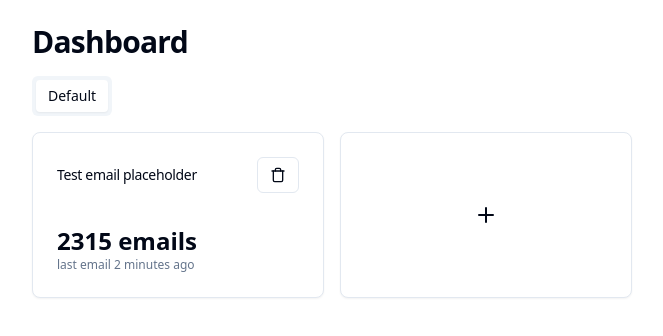
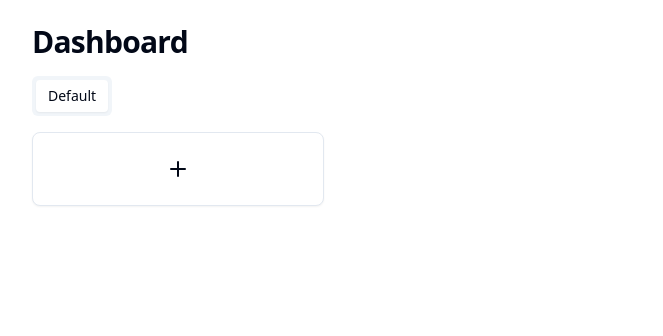
Before and after one commit to WinCisky/stg-email, a SvelteKit app: page / in a window 1280 px wide. Shown: the top 336 px of the page, without its empty margins (0-663 px from the left). Built offline with nearby package versions, Linux system fonts and the light colour scheme.

Commit message:
account management

```diff
--- a/src/lib/components/app-sidebar.svelte
+++ b/src/lib/components/app-sidebar.svelte
@@ -1,7 +1,10 @@
 <script lang="ts">
     import { base } from "$app/paths";
+    import { onMount } from "svelte";
     import * as Sidebar from "$lib/components/ui/sidebar/index.js";
     import { Separator } from "$lib/components/ui/separator/index.js";
+    import { currentAccount } from "$lib/stores/accounts.js";
+    import type { AccountCredentials } from "$lib/data.ts";
 
     import House from "lucide-svelte/icons/house";
     import Inbox from "lucide-svelte/icons/inbox";
@@ -18,6 +21,14 @@
             icon: Inbox,
         },
     ];
+
+    let account: AccountCredentials | null = null;
+
+    onMount(() => {
+        currentAccount.subscribe((value) => {
+            account = value;
+        });
+    });
 </script>
 
 <Sidebar.Root collapsible="offcanvas">
@@ -26,7 +37,7 @@
             <Sidebar.MenuItem>
                 <div class="flex items-center px-4 py-2">
                     <h3 class="text-l font-bold">
-                        ACCOUNT NAME
+                        {account?.name ?? "Account"}
                     </h3>
                 </div>
             </Sidebar.MenuItem>
--- a/src/lib/index.ts
+++ b/src/lib/index.ts
@@ -2,5 +2,6 @@
 import './components/mail.svelte';
 import './components/app-sidebar.svelte';
 import './components/account-switcher.svelte';
+import './components/icons/gmail.svelte';
 
-import './components/icons/gmail.svelte';
+import './components/stores/accounts.ts';
--- /dev/null
+++ b/src/lib/stores/accounts.ts
@@ -0,0 +1,37 @@
+import { writable } from 'svelte/store';
+import type { Account, AccountCredentials } from '$lib/data.ts';
+import { browser } from '$app/environment';
+
+// accounts
+
+let initialAccounts: Account[] = [];
+
+if (browser) {
+    const storedAccounts = localStorage.getItem('accounts');
+    initialAccounts = storedAccounts ? JSON.parse(storedAccounts) : [];
+}
+
+export const accounts = writable<Set<Account>>(new Set(initialAccounts));
+
+accounts.subscribe((value) => {
+    if (browser) {
+        localStorage.setItem('accounts', JSON.stringify(Array.from(value)));
+    }
+});
+
+// currentAccount
+
+let initialCurrentAccount: AccountCredentials | null = null;
+
+if (browser) {
+    const storedCurrentAccount = localStorage.getItem('currentAccount');
+    initialCurrentAccount = storedCurrentAccount ? JSON.parse(storedCurrentAccount) : null;
+}
+
+export const currentAccount = writable<AccountCredentials | null>(initialCurrentAccount);
+
+currentAccount.subscribe((value) => {
+    if (browser && value != null) {
+        localStorage.setItem('currentAccount', JSON.stringify(value));
+    }
+});
--- a/src/lib/utils.ts
+++ b/src/lib/utils.ts
@@ -4,3 +4,31 @@ import { twMerge } from "tailwind-merge";
 export function cn(...inputs: ClassValue[]) {
 	return twMerge(clsx(inputs));
 }
+
+export function timeSince(date: Date) {
+	var now = new Date();
+	var seconds = Math.floor((now.getTime() - date.getTime()) / 1000);
+
+	var interval = seconds / 31536000;
+
+	if (interval > 1) {
+	  return Math.floor(interval) + " years";
+	}
+	interval = seconds / 2592000;
+	if (interval > 1) {
+	  return Math.floor(interval) + " months";
+	}
+	interval = seconds / 86400;
+	if (interval > 1) {
+	  return Math.floor(interval) + " days";
+	}
+	interval = seconds / 3600;
+	if (interval > 1) {
+	  return Math.floor(interval) + " hours";
+	}
+	interval = seconds / 60;
+	if (interval > 1) {
+	  return Math.floor(interval) + " minutes";
+	}
+	return Math.floor(seconds) + " seconds";
+  }
--- a/src/routes/+page.svelte
+++ b/src/routes/+page.svelte
@@ -1,12 +1,39 @@
 <script lang="ts">
     import { base } from "$app/paths";
+    import { onMount } from "svelte";
+    import type { Account, AccountCredentials } from "$lib/data.ts";
     import Plus from "lucide-svelte/icons/plus";
     import Trash from "lucide-svelte/icons/trash";
-
+    import { accounts, currentAccount } from "$lib/stores/accounts.js";
     import { Button, buttonVariants } from "$lib/components/ui/button/index.js";
     import * as Tabs from "$lib/components/ui/tabs/index.js";
     import * as Card from "$lib/components/ui/card/index.js";
     import * as Dialog from "$lib/components/ui/dialog/index.js";
+    import { timeSince } from "$lib/utils.js";
+
+    let accountList: Account[] = [];
+    let account: AccountCredentials | null = null;
+
+    onMount(() => {
+        accounts.subscribe((value) => {
+            accountList = Array.from(value);
+        });
+        currentAccount.subscribe((value) => {
+            account = value;
+        });
+    });
+
+    function deleteAccount(account: Account) {
+        accounts.update((set) => {
+            set.delete(account);
+            return set;
+        });
+    }
+
+    function selectAccount(account: AccountCredentials) {
+        currentAccount.set(account);
+        window.location.href = `${base}/inbox`;
+    }
 </script>
 
 <div class="md:hidden">TODO: MOBILE</div>
@@ -23,51 +50,70 @@
             </Tabs.List>
             <Tabs.Content value="default" class="space-y-4">
                 <div class="grid gap-4 md:grid-cols-2 lg:grid-cols-4">
+                    {#each accountList as account (account.name + account.password)}
                         <Card.Root>
                             <Card.Header
                                 class="flex flex-row items-center justify-between space-y-0 pb-2"
                             >
-                            <a href={`${base}/inbox`}>
-                                <Card.Title class="text-sm font-medium"
-                                    >Test email placeholder</Card.Title
+                                <Card.Title
+                                    class="text-sm font-medium cursor-pointer"
+                                    onclick={() =>
+                                        selectAccount({
+                                            name: account.name,
+                                            password: account.password,
+                                        })}>{account.name}</Card.Title
                                 >
-                            </a>
                                 <Dialog.Root>
                                     <Dialog.Trigger
                                         class={buttonVariants({
                                             variant: "outline",
                                             size: "sm",
-                                    })}>
+                                        })}
+                                    >
                                         <Trash />
-                                    </Dialog.Trigger
-                                >
+                                    </Dialog.Trigger>
                                     <Dialog.Content>
                                         <Dialog.Header>
                                             <Dialog.Title
                                                 >Are you sure absolutely sure?</Dialog.Title
                                             >
                                             <Dialog.Description>
-                                            This action will only remove the account from your home listing.
-                                            No emails will be deleted in the process.
+                                                This action will only remove the
+                                                account from your home listing.
+                                                No emails will be deleted in the
+                                                process.
                                             </Dialog.Description>
                                         </Dialog.Header>
                                         <Dialog.Footer>
-                                        <Button>Delete</Button>
+                                            <Button
+                                                onclick={() =>
+                                                    deleteAccount(account)}
+                                            >
+                                                Delete
+                                            </Button>
                                         </Dialog.Footer>
                                     </Dialog.Content>
                                 </Dialog.Root>
                             </Card.Header>
-                        <a href={`${base}/inbox`}>
-                            <Card.Content>
+                            <Card.Content
+                                class="cursor-pointer"
+                                onclick={() =>
+                                    selectAccount({
+                                        name: account.name,
+                                        password: account.password,
+                                    })}
+                            >
                                 <div class="text-2xl font-bold">
-                                    2315 emails
+                                    {account.total ?? "no"} emails
                                 </div>
                                 <p class="text-muted-foreground text-xs">
-                                    last email 2 minutes ago
+                                    last email {account.last
+                                        ? timeSince(account.last)
+                                        : "long"} ago
                                 </p>
                             </Card.Content>
-                        </a>
                         </Card.Root>
+                    {/each}
 
                     <a href={`${base}/add-inbox`}>
                         <Card.Root class="h-full">
--- a/src/routes/add-inbox/+page.svelte
+++ b/src/routes/add-inbox/+page.svelte
@@ -1,10 +1,40 @@
 <script lang="ts">
     import { base } from "$app/paths";
+    import { onMount } from 'svelte';
+    import type { Account } from '$lib/data.ts';
   	import ArrowLeft from "lucide-svelte/icons/arrow-left";
 	import { Button } from "$lib/components/ui/button/index.js";
 	import * as Card from "$lib/components/ui/card/index.js";
 	import { Label } from "$lib/components/ui/label/index.js";
 	import { Input } from "$lib/components/ui/input/index.js";
+    import { accounts } from "$lib/stores/accounts.js";
+
+	let accountList: Account[] = [];
+    let name = '';
+    let password = '';
+
+    onMount(() => {
+        accounts.subscribe(value => {
+            accountList = Array.from(value);
+        });
+    });
+
+	function addAccount() {
+        const newAccount: Account = {
+            name,
+            password,
+			"last" : null,
+			"unread" : null,
+			"total" : null,
+			"lastUpdate": null
+        };
+        accounts.update(set => {
+            set.add(newAccount);
+            return set;
+        });
+
+		window.location.href = `${base}/`;
+    }
 </script>
 
 <div class="flex justify-center items-center h-screen">
@@ -19,15 +49,17 @@
 		<Card.Content class="grid gap-4">
 			<div class="grid gap-2">
 				<Label for="username">Username</Label>
-				<Input id="username" type="text" />
+				<Input id="username" type="text" bind:value={name} />
 			</div>
 			<div class="grid gap-2">
 				<Label for="password">Password</Label>
-				<Input id="password" type="password" />
+				<Input id="password" type="password" bind:value={password} />
 			</div>
 		</Card.Content>
 		<Card.Footer>
-			<Button class="w-full">Add account</Button>
+			<Button class="w-full" onclick={addAccount}>
+				Add account
+			</Button>
 		</Card.Footer>
 	</Card.Root>
 </div>
```
Also changed, not shown: src/lib/data.ts (+9 -5 lines). Lines whose indentation alone changed are shown as unchanged.
